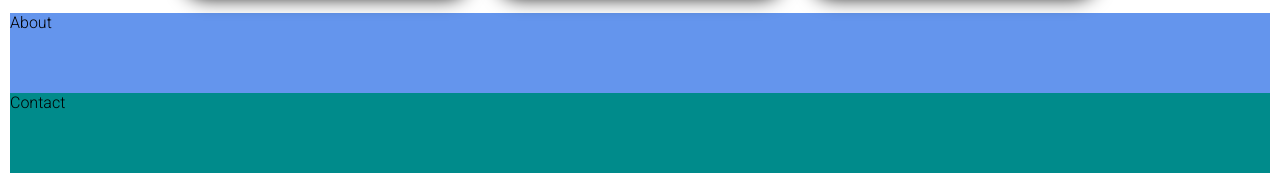
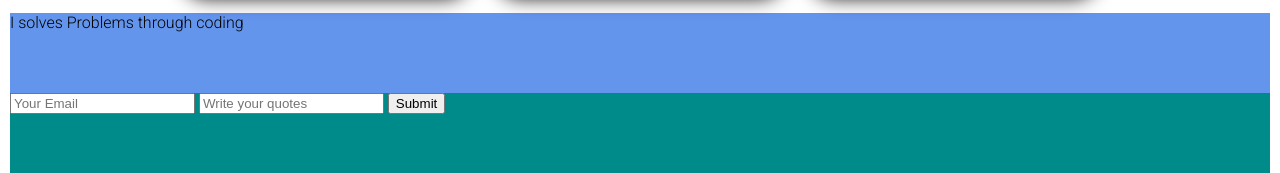
Before and after one commit to Rajnish714/myPortfolio, a plain HTML site: page index.html in a window 1280 px wide. Shown: the part 1206-1379 px from the top of the page. Drawn offline with Linux system fonts and the light colour scheme.

Commit message:
my3rd commit

```diff
--- a/index.html
+++ b/index.html
@@ -31,10 +31,7 @@
 
       <div class="card">
         <div class="pimg">
-          <img
-            src="./assets/html5-responsive-template-a.jpg"
-            alt="OneImg"
-          />
+          <img src="./assets/html5-responsive-template-a.jpg" alt="OneImg" />
         </div>
         <div class="pname">Project Two</div>
         <div class="pbtn"><button class="btn">Learn More</button></div>
@@ -42,21 +39,21 @@
 
       <div class="card">
         <div class="pimg">
-          <img
-            src="./assets/thumbuiimg_38570157thumbeui850.jpg"
-            alt="OneImg"
-          />
+          <img src="./assets/thumbuiimg_38570157thumbeui850.jpg" alt="OneImg" />
         </div>
         <div class="pname">Project Three</div>
         <div class="pbtn"><button class="btn">Learn More</button></div>
       </div>
-
-
-
     </div>
 
-    <div id="About">About</div>
-    <div id="Contact">Contact</div>
+    <div id="About">I solves Problems through coding</div>
+    <div id="Contact">
+      <form>
+        <input type="text" placeholder="Your Email" />
+        <input type="textarea" placeholder="Write your quotes" />
+        <button id="btn">Submit</button>
+      </form>
+    </div>
     <script src="src/portfolio.js"></script>
   </body>
 </html>
```
